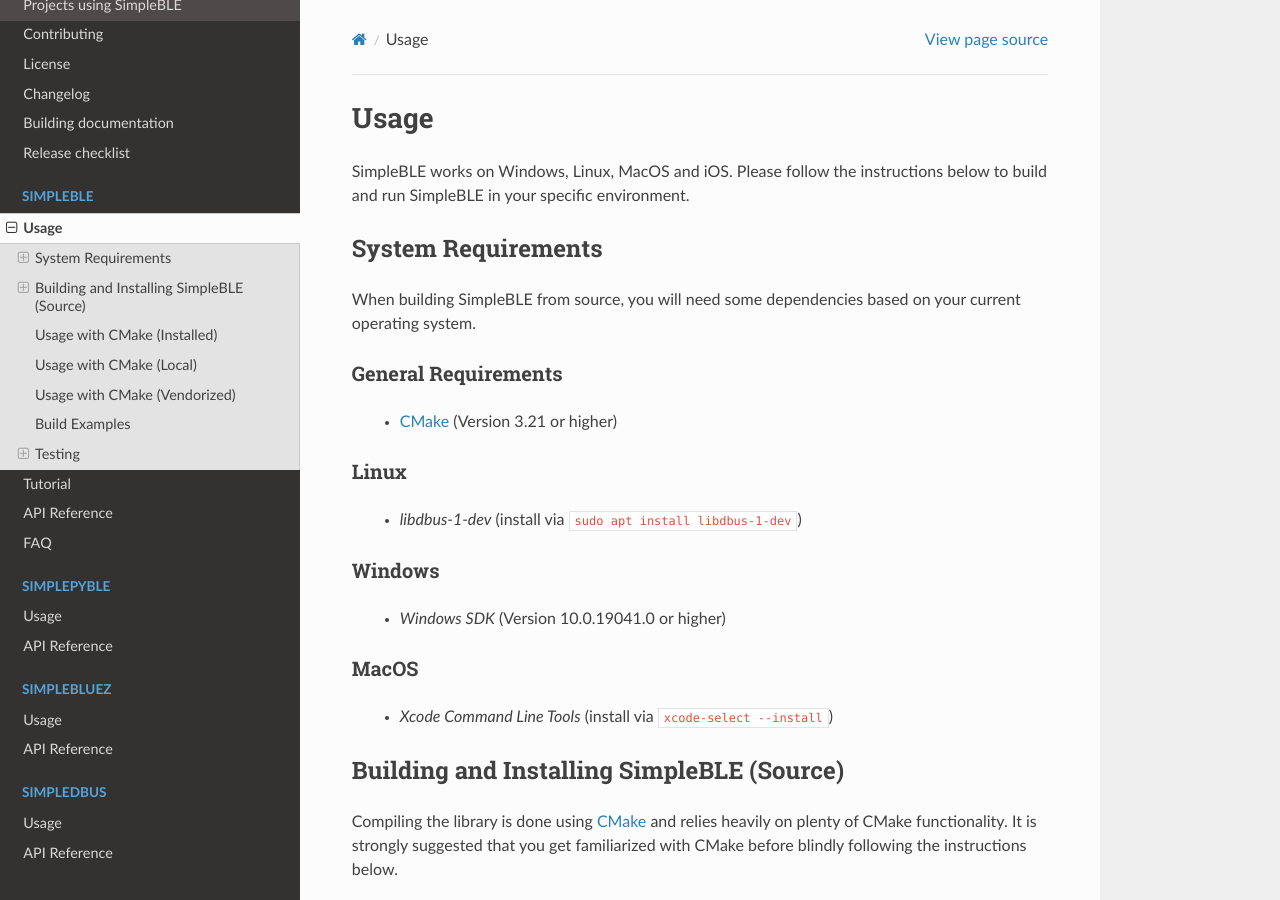
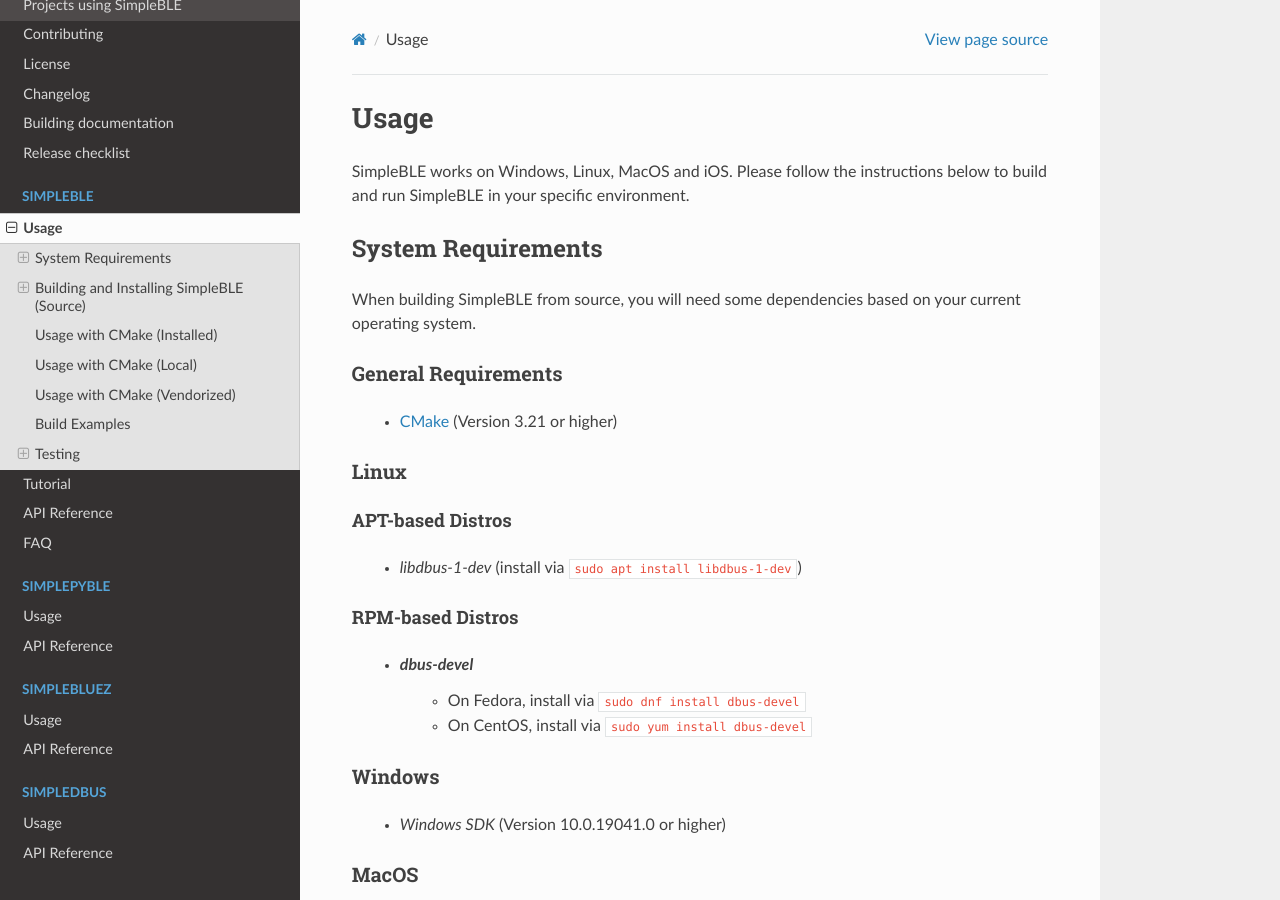
Before and after one commit to OpenBluetoothToolbox/SimpleBLE, a Sphinx documentation site: the page built from docs/simpleble/usage.rst, in a window 1280 px wide and 900 px high. Built offline with Sphinx 7.4.7 and the Read the Docs theme 2.0.0, drawn with Linux system fonts in a browser that asks for light colours.

Commit message:
Add section for RPM-based distros

```diff
--- a/docs/simpleble/usage.rst
+++ b/docs/simpleble/usage.rst
@@ -20,7 +20,17 @@
 Linux
 -----
 
+APT-based Distros
+~~~~~~~~~~~~~~~~~
+
    - `libdbus-1-dev` (install via ``sudo apt install libdbus-1-dev``)
+
+RPM-based Distros
+~~~~~~~~~~~~~~~~~
+
+   - `dbus-devel`
+      - On Fedora, install via ``sudo dnf install dbus-devel``
+      - On CentOS, install via ``sudo yum install dbus-devel``
 
 Windows
 -------
```
